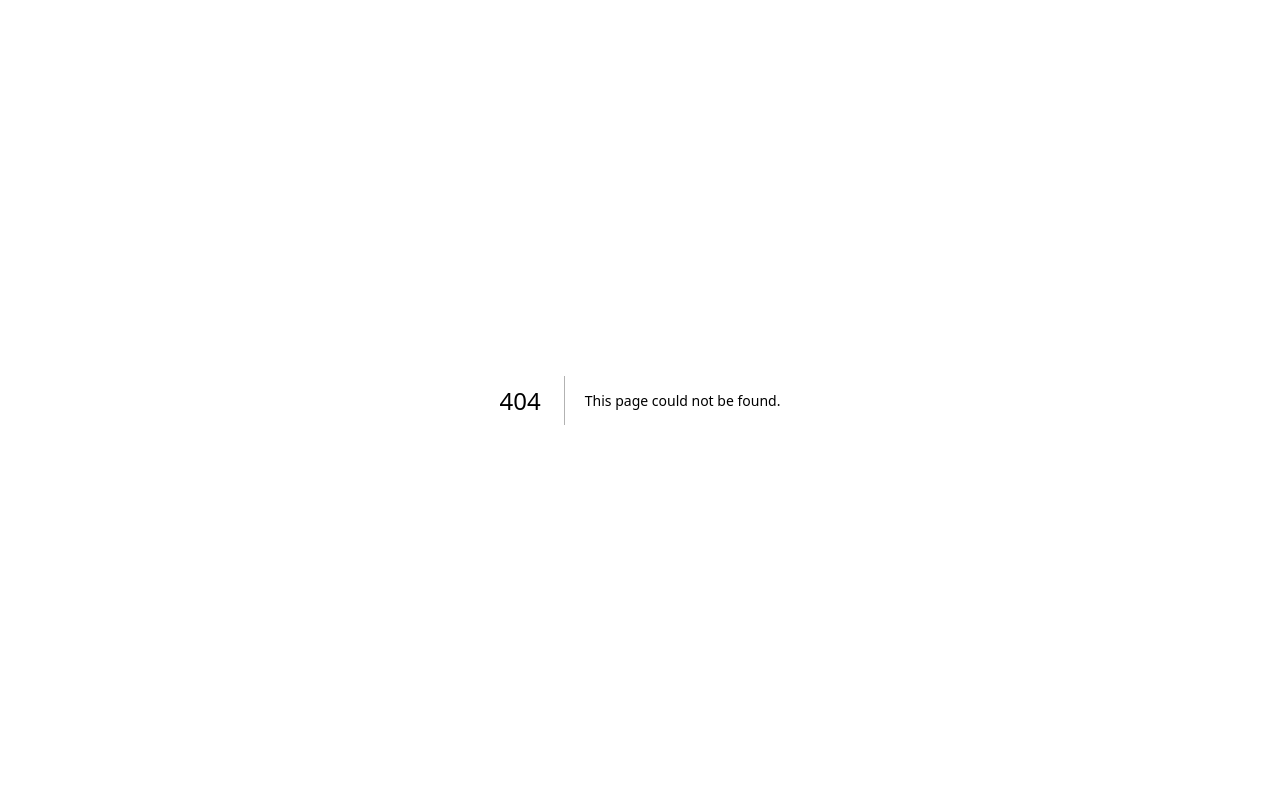
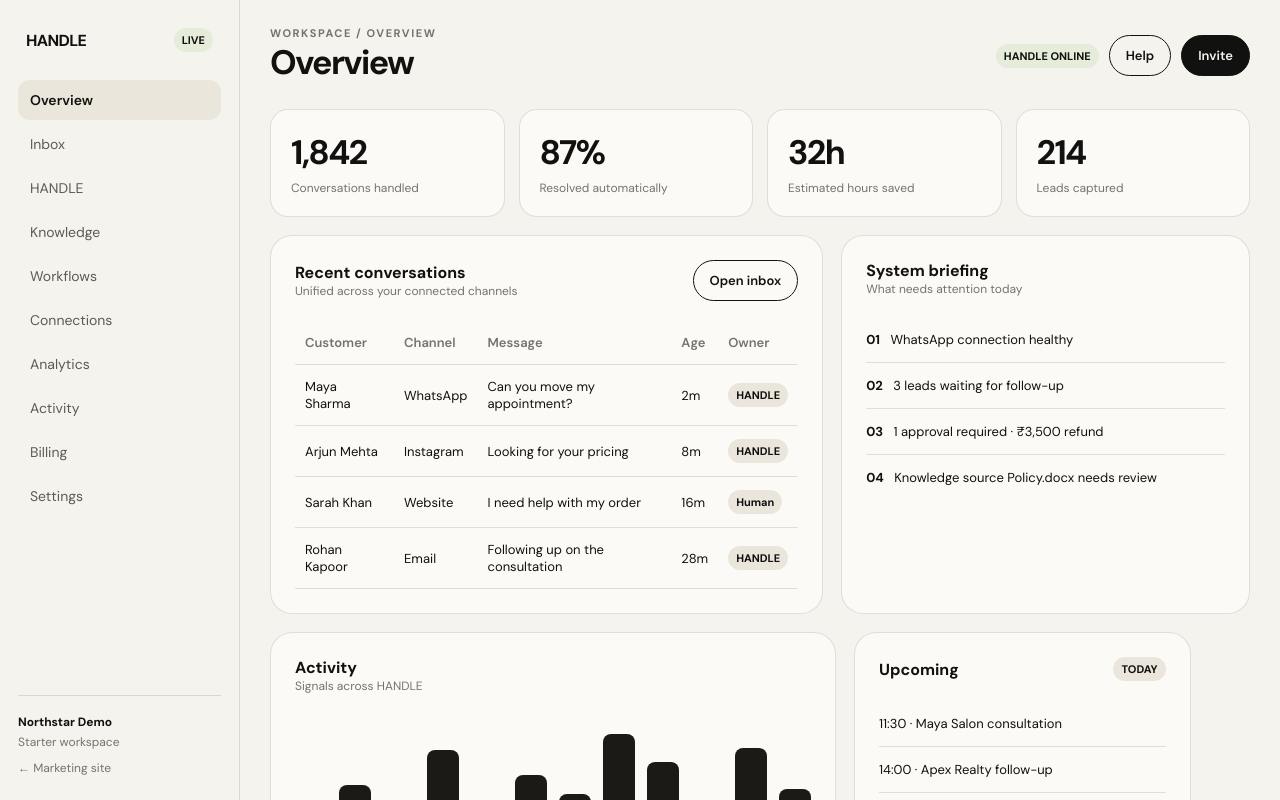
Before and after one commit to killgaming876/handle, a Next.js app: page /dashboard in a window 1280 px wide. Before the commit this address had no page. Shown: the top 800 px of the page. Built offline with nearby package versions, Linux system fonts and the light colour scheme.

Commit message:
feat: build HANDLE overview dashboard

```diff
--- /dev/null
+++ b/src/app/dashboard/page.tsx
@@ -0,0 +1,22 @@
+import { DashboardShell } from '@/components/DashboardShell';
+
+const rows = [
+  ['Maya Sharma','WhatsApp','Can you move my appointment?','2m','HANDLE'],
+  ['Arjun Mehta','Instagram','Looking for your pricing','8m','HANDLE'],
+  ['Sarah Khan','Website','I need help with my order','16m','Human'],
+  ['Rohan Kapoor','Email','Following up on the consultation','28m','HANDLE'],
+];
+
+export default function Dashboard() {
+  return <DashboardShell><div className="overview-grid">
+    {[['1,842','Conversations handled'],['87%','Resolved automatically'],['32h','Estimated hours saved'],['214','Leads captured']].map(x=><div className="stat-card" key={x[1]}><div className="num">{x[0]}</div><div className="label">{x[1]}</div></div>)}
+  </div>
+  <div className="page-grid">
+    <section className="panel"><div className="panel-head"><div><div className="panel-title">Recent conversations</div><div className="muted" style={{fontSize:12}}>Unified across your connected channels</div></div><a className="btn" href="/dashboard/inbox">Open inbox</a></div><table className="table"><thead><tr><th>Customer</th><th>Channel</th><th>Message</th><th>Age</th><th>Owner</th></tr></thead><tbody>{rows.map(r=><tr key={r[0]}>{r.map((c,i)=><td key={i}>{i===4?<span className="badge">{c}</span>:c}</td>)}</tr>)}</tbody></table></section>
+    <section className="panel"><div className="panel-head"><div><div className="panel-title">System briefing</div><div className="muted" style={{fontSize:12}}>What needs attention today</div></div></div>{['WhatsApp connection healthy','3 leads waiting for follow-up','1 approval required · ₹3,500 refund','Knowledge source Policy.docx needs review'].map((x,i)=><div className="action-item" key={x}><strong>{String(i+1).padStart(2,'0')}</strong> &nbsp; {x}</div>)}</section>
+  </div>
+  <div className="page-grid">
+    <section className="panel"><div className="panel-head"><div><div className="panel-title">Activity</div><div className="muted" style={{fontSize:12}}>Signals across HANDLE</div></div></div><div className="chart">{[55,78,46,93,68,82,74,100,88,62,94,76].map((h,i)=><div className="bar" key={i} style={{height:`${h}%`}} />)}</div></section>
+    <section className="panel"><div className="panel-head"><div className="panel-title">Upcoming</div><span className="badge">TODAY</span></div>{['11:30 · Maya Salon consultation','14:00 · Apex Realty follow-up','16:30 · Northstar Fitness trial'].map(x=><div className="action-item" key={x}>{x}</div>)}</section>
+  </div></DashboardShell>;
+}
```
